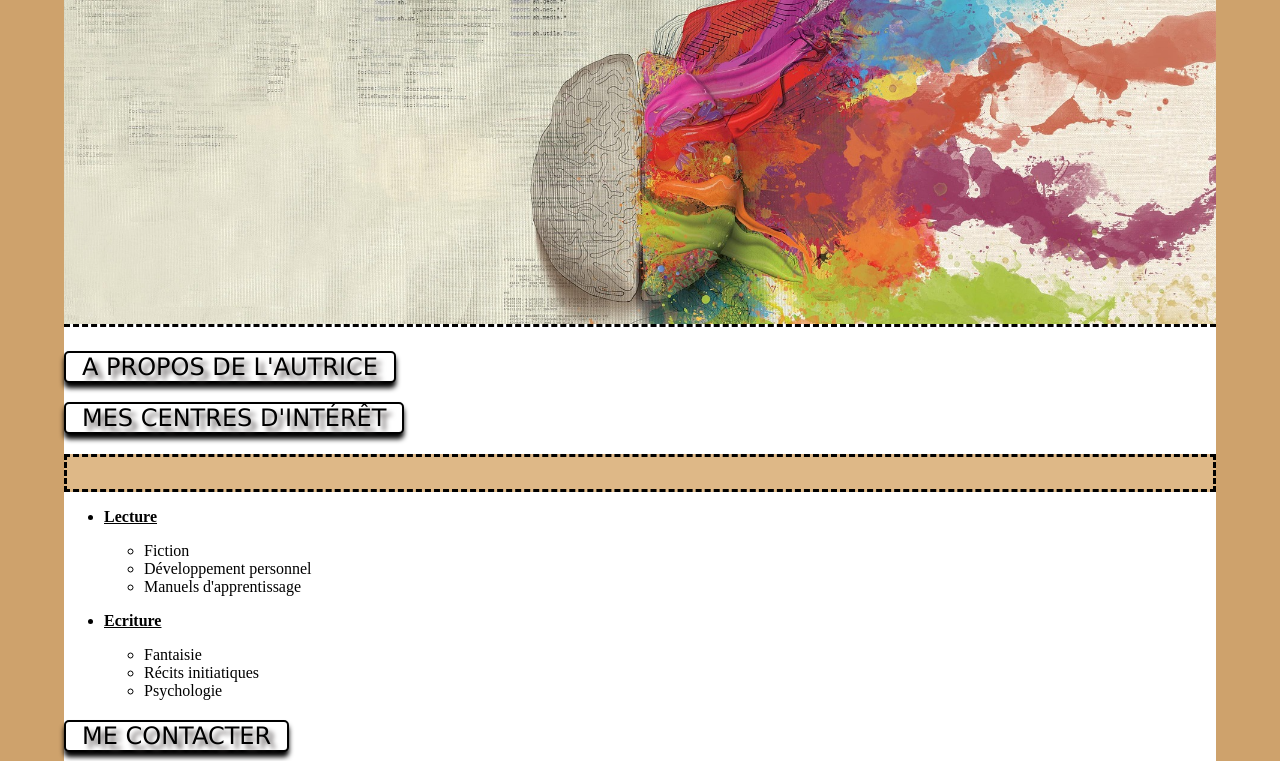
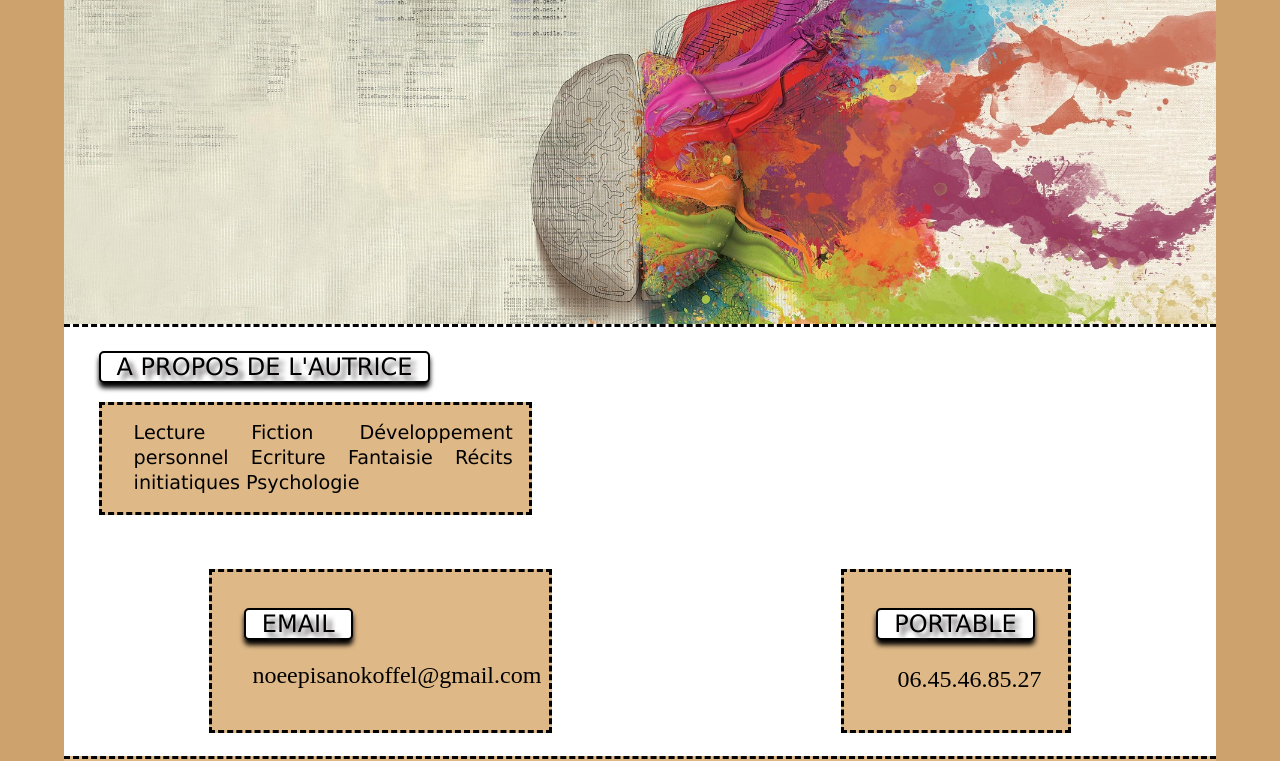
Before and after one commit to NoeePK/SITE_CV, a website: page contact.html in a window 1280 px wide. Shown: the part 199-960 px from the top of the page. Drawn offline with Linux system fonts and the light colour scheme.

Commit message:
commit on master

```diff
--- a/contact.html
+++ b/contact.html
@@ -20,43 +20,33 @@
         </nav>
     </header>
          <div class="banner"><img src="images/banner_brain.jpg"></div>
-    <section>
-        <aside>
+    <section class="conteneur">
+        <aside class="a_propos">
             <h2>A propos de l'autrice</h2>
-                <p>
-
+                <p class="cadres">Lecture
+                        Fiction
+                        Développement personnel
+                    Ecriture
+                        Fantaisie
+                        Récits initiatiques
+                        Psychologie
                 </p>
         </aside>
     </section>
-
-        <section>
-            <h2>Mes centres d'intérêt</h2>
-                <p class="cadres"><ul>
-                    <li><h3>Lecture</h3><ul>
-                        <li>Fiction</li>
-                        <li>Développement personnel</li>
-                        <li>Manuels d'apprentissage</li>
-                        </ul>
-                    </li>
-                    <li><h3>Ecriture</h3><ul>
-                        <li>Fantaisie</li>
-                        <li>Récits initiatiques</li>
-                        <li>Psychologie</li></ul>
-                    </li>
-                </ul>
-                </p>
-        </section>
-        <section>
-            <h2>Me contacter</h2>
-                <p class="contact">
-                06.45.46.85.27</p>
-                <p><a href="mailto: noeepisanokoffel@gmail.com" id="mailto">noeepisanokoffel@gmail.com</mailto:>
-                </p>
-        </section>
-        <footer>
+    <section class="contacts">
+        <aside>
+            <h2>Email</h2>
+                <p><a href="mailto: noeepisanokoffel@gmail.com" id="mailto">noeepisanokoffel@gmail.com</mailto:></a></p>
+        </aside>
+        <aside>
+            <h2>Portable</h2>
+                <p id="phone">06.45.46.85.27</p>
+        </aside>
+    </section>
+    <footer>
             <p>Informations légales sur la microentreprise. Documents à ddl.
             Numéro de SIRET etc... Année de création. Créateur du site. Copyrights.
             Comptes Pinterest, Linkedin, twitter ou FB que je me créerai (ou pas)</p>
-        </footer>
+    </footer>
 </body>
 </html>
--- a/sass/pages/_contact.scss
+++ b/sass/pages/_contact.scss
@@ -1,13 +1,49 @@
+
+.a_propos{
+    width: 40%;
+    margin-bottom: 5%;
+}
+
+
+
 #mailto{
     color: black;
-    font-size: 1.6em;
+    font-size: 1.5em;
     text-decoration: none;
 
+    border: $primary_color;
+    padding: 2% 3% 2% 3%;
 
+    border-radius: 2rem;
         &:hover{
-            background-color: $secondary_color;
+            background-color: $primary_color;
             transform: scale(1.50);
             border: 3px solid black;
-            padding: 2% 2% 2% 2%;
+            background-color: white;
+}}
+
+#phone{
+    color: black;
+    font-size: 1.5em;
+    margin: 1rem 1rem 1rem 1rem;
+    border: $primary_color;
+    padding: 2% 3% 2% 3%;
+
+    border-radius: 2rem;
+        &:hover{
+            background-color: $primary_color;
+            border: 3px solid black;
+            background-color: white;
+}}
+
+.contacts{
+    display: flex;
+    flex-wrap: wrap;
+    justify-content: space-around;
+
+
+        & aside{
+            @include cadres;
+
         }
 }
--- a/sass/pages/_home.scss
+++ b/sass/pages/_home.scss
@@ -20,7 +20,7 @@ p{
 
 .conteneur {
     display: flex;
-    flex-direction: row-reverse;
+    flex-direction: row;
     justify-content: space-between;
     padding: 0 3% 0 3%;
 }
@@ -29,27 +29,26 @@ p{
     width: 65%;
     margin-right: 5%;
     height: fit-content;
+    order: 1;
+
 }
 
 .projet_p{
     width: 35%;
+    order: 2;
     &.projet_p img{
         width: 80%;
         height: 80%;
         margin-left: 10%;
-    }
+        }
 
 }
 
 .formations{
     width: 45%;
-    order:2;
-
 }
 .experiences{
     width: 40%;
-    order:1;
-
 }
 
 
@@ -68,7 +67,7 @@ p{
 
 h1, h2{
     @include heading_box;
-    }
+}
 
 h3{
     font-size: 1em;
```
Also changed, not shown: CV.html (+4 -4 lines), skills.html (+2 -2 lines), compiled/style.css, 1 other file.
